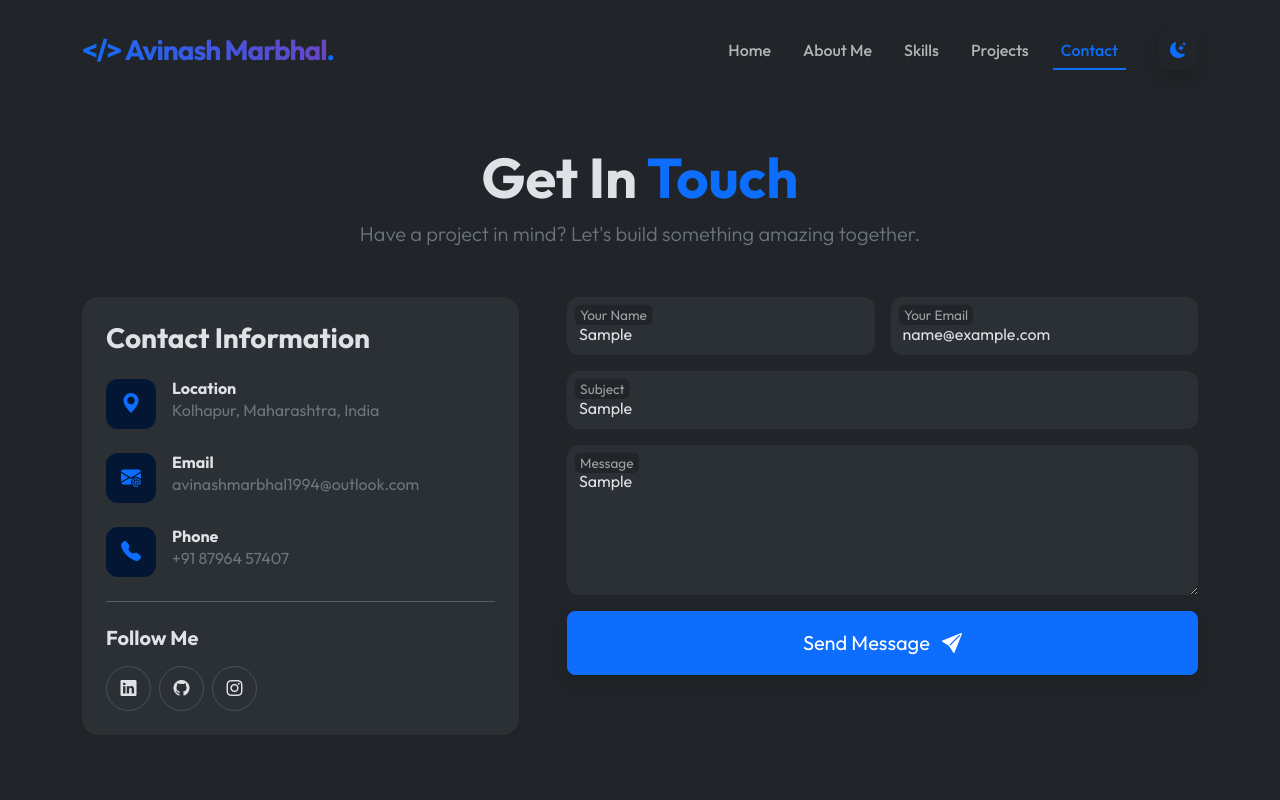
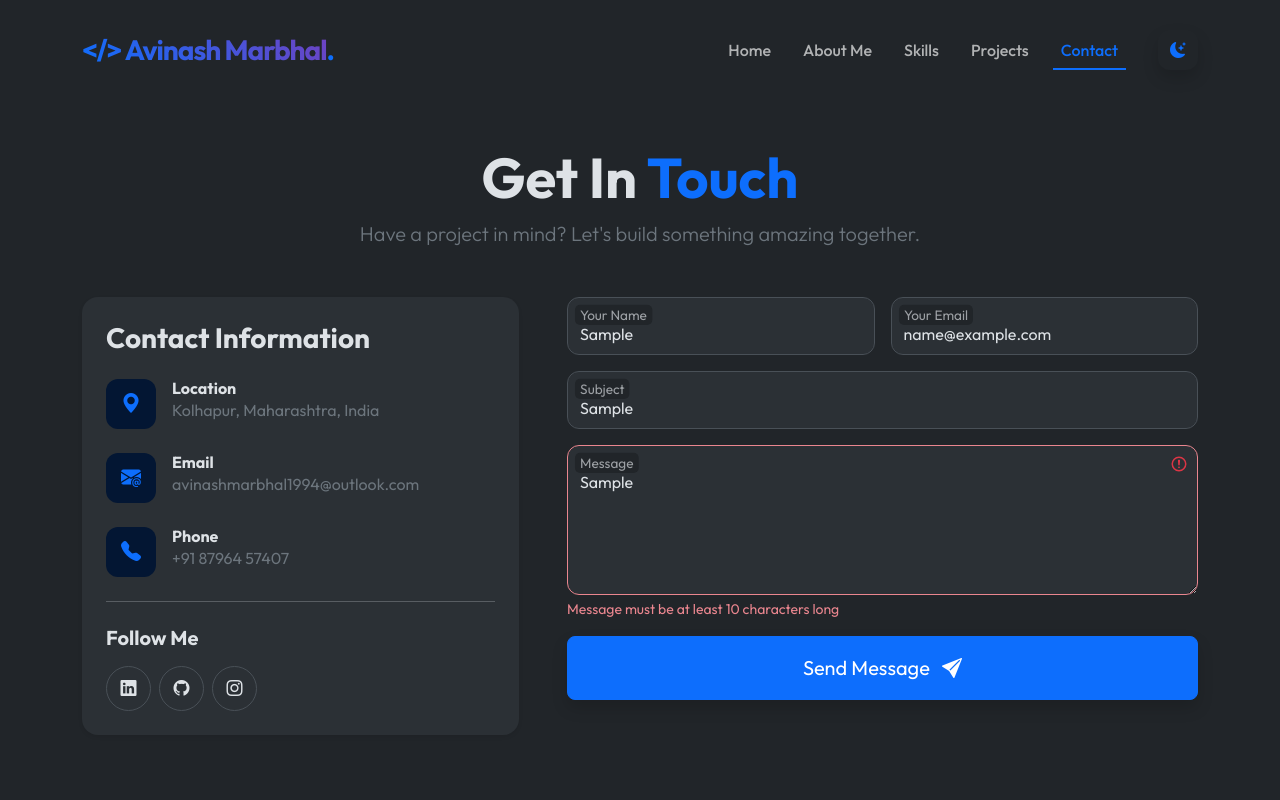
Before and after one commit to avinash072024/portfolio, an Angular app: page /contact in a window 1280 px wide. Both pictures are taken after typing "Sample", "name@example.com", "Sample", "Sample" into the empty fields and a click on the button "Send Message". Shown: the top 800 px of the page. Built offline with nearby package versions, Linux system fonts and the light colour scheme.

Commit message:
contact form changes

```diff
--- a/src/app/pages/contact/contact.html
+++ b/src/app/pages/contact/contact.html
@@ -51,32 +51,116 @@
                     <div class="row g-3">
                         <div class="col-md-6">
                             <div class="form-floating">
-                                <input type="text" class="form-control border-0 bg-body-tertiary shadow-none" id="name"
-                                    placeholder="Name" formControlName="name">
+                                <input type="text" class="form-control bg-body-tertiary shadow-none"
+                                    name="name" placeholder="Name" formControlName="name"
+                                    [class.is-invalid]="(submitted || contactForm.get('name')?.dirty || contactForm.get('name')?.touched) && contactForm.get('name')?.invalid">
                                 <label for="name">Your Name</label>
                             </div>
+                            <!-- @if (submitted && contactForm.get('name')?.invalid) {
+                            <div class="invalid-feedback d-block">
+                                @if (contactForm.get('name')?.hasError('required')) {
+                                <div>Name is required</div>
+                                }
+                                @if (contactForm.get('name')?.hasError('minlength')) {
+                                <div>Name must be at least 3 characters long</div>
+                                }
+                            </div>
+                            } -->
+                            @if ((submitted || contactForm.get('name')?.dirty || contactForm.get('name')?.touched) &&
+                            contactForm.get('name')?.invalid) {
+                            <div class="invalid-feedback d-block">
+                                @if (contactForm.get('name')?.hasError('required')) {
+                                <div>Name is required</div>
+                                }
+                                @if (contactForm.get('name')?.hasError('minlength')) {
+                                <div>Name must be at least 3 characters long</div>
+                                }
+                            </div>
+                            }
                         </div>
                         <div class="col-md-6">
                             <div class="form-floating">
-                                <input type="email" class="form-control border-0 bg-body-tertiary shadow-none"
-                                    id="email" placeholder="Email" formControlName="email">
+                                <input type="email" class="form-control bg-body-tertiary shadow-none"
+                                    name="email" placeholder="Email" formControlName="email"
+                                    [class.is-invalid]="(submitted || contactForm.get('email')?.dirty || contactForm.get('email')?.touched) && contactForm.get('email')?.invalid">
                                 <label for="email">Your Email</label>
                             </div>
+                            <!-- @if (submitted && contactForm.get('email')?.invalid) {<p class="mb-1 text-danger">Email is
+                                required</p>} -->
+                            <!-- @if (submitted && contactForm.get('email')?.invalid) {
+                            <div class="invalid-feedback d-block">
+                                @if (contactForm.get('email')?.hasError('required')) {
+                                <div>Email is required</div>
+                                }
+                                @if (contactForm.get('email')?.hasError('email')) {
+                                <div>Enter a valid email address</div>
+                                }
+                            </div>
+                            } -->
+                            @if ((submitted || contactForm.get('email')?.dirty || contactForm.get('email')?.touched) &&
+                            contactForm.get('email')?.invalid) {
+                            <div class="invalid-feedback d-block">
+                                @if (contactForm.get('email')?.hasError('required')) {
+                                <div>Email is required</div>
+                                }
+                                @if (contactForm.get('email')?.hasError('email')) {
+                                <div>Enter a valid email address</div>
+                                }
+                            </div>
+                            }
                         </div>
                         <div class="col-12">
                             <div class="form-floating">
-                                <input type="text" class="form-control border-0 bg-body-tertiary shadow-none"
-                                    id="subject" placeholder="Subject" formControlName="subject">
+                                <input type="text" class="form-control bg-body-tertiary shadow-none"
+                                    [class.is-invalid]="(submitted || contactForm.get('subject')?.dirty || contactForm.get('subject')?.touched) && contactForm.get('subject')?.invalid"
+                                    name="subject" placeholder="Subject" formControlName="subject">
                                 <label for="subject">Subject</label>
                             </div>
+                            <!-- @if (submitted && contactForm.get('subject')?.invalid) {
+                            <div class="invalid-feedback d-block">
+                                @if (contactForm.get('subject')?.hasError('required')) {
+                                <div>Subject is required</div>
+                                }
+                            </div>
+                            } -->
+                            @if ((submitted || contactForm.get('subject')?.dirty || contactForm.get('subject')?.touched)
+                            && contactForm.get('subject')?.invalid) {
+                            <div class="invalid-feedback d-block">
+                                @if (contactForm.get('subject')?.hasError('required')) {
+                                <div>Subject is required</div>
+                                }
+                            </div>
+                            }
                         </div>
                         <div class="col-12">
                             <div class="form-floating">
-                                <textarea class="form-control border-0 bg-body-tertiary shadow-none"
-                                    placeholder="Message" id="message" style="height: 150px"
+                                <textarea class="form-control bg-body-tertiary shadow-none"
+                                    placeholder="Message" name="message" style="height: 150px"
+                                    [class.is-invalid]="(submitted || contactForm.get('message')?.dirty || contactForm.get('message')?.touched) && contactForm.get('message')?.invalid"
                                     formControlName="message"></textarea>
                                 <label for="message">Message</label>
                             </div>
+                            <!-- @if (submitted && contactForm.get('message')?.invalid) {
+                            <div class="invalid-feedback d-block">
+                                @if (contactForm.get('message')?.hasError('required')) {
+                                <div>Message is required</div>
+                                }
+                                @if (contactForm.get('message')?.hasError('minlength')) {
+                                <div>Message must be at least 10 characters long</div>
+                                }
+                            </div>
+                            } -->
+                            @if ((submitted || contactForm.get('message')?.dirty || contactForm.get('message')?.touched)
+                            && contactForm.get('message')?.invalid) {
+                            <div class="invalid-feedback d-block">
+                                @if (contactForm.get('message')?.hasError('required')) {
+                                <div>Message is required</div>
+                                }
+                                @if (contactForm.get('message')?.hasError('minlength')) {
+                                <div>Message must be at least 10 characters long</div>
+                                }
+                            </div>
+                            }
                         </div>
                         <div class="col-12">
                             <button class="btn btn-primary btn-lg w-100 py-3 shadow" type="submit">
@@ -89,3 +173,23 @@
         </div>
     </div>
 </section>
+
+<!-- Modal -->
+<div class="modal fade" id="staticBackdrop" data-bs-backdrop="static" data-bs-keyboard="false" tabindex="-1"
+    aria-labelledby="staticBackdropLabel" aria-hidden="true">
+    <div class="modal-dialog modal-dialog-centered modal-dialog-scrollable modal-sm">
+        <div class="modal-content">
+            <!-- <div class="modal-header">
+                <h1 class="modal-title fs-5" id="staticBackdropLabel">Modal title</h1>
+                <button type="button" class="btn-close" data-bs-dismiss="modal" aria-label="Close"></button>
+            </div> -->
+            <div class="modal-body">
+                Thank you! Your message has been sent.
+            </div>
+            <div class="modal-footer">
+                <button type="button" class="btn btn-primary btn-sm" data-bs-dismiss="modal">OK</button>
+                <!-- <button type="button" class="btn btn-primary">Understood</button> -->
+            </div>
+        </div>
+    </div>
+</div>
--- a/src/app/pages/contact/contact.scss
+++ b/src/app/pages/contact/contact.scss
@@ -42,3 +42,7 @@
         }
     }
 }
+
+.text-danger {
+    font-size: 0.8rem;
+}
--- a/src/app/pages/contact/contact.ts
+++ b/src/app/pages/contact/contact.ts
@@ -1,6 +1,7 @@
 import { CommonModule } from '@angular/common';
 import { Component } from '@angular/core';
 import { FormBuilder, FormGroup, ReactiveFormsModule, Validators } from '@angular/forms';
+declare var $: any;
 
 @Component({
   selector: 'app-contact',
@@ -15,6 +16,8 @@ export class Contact {
   email: string = 'avinashmarbhal1994@outlook.com';
   mobile: string = '+91 87964 57407';
 
+  submitted: boolean = false;
+
   constructor(private fb: FormBuilder) {
     this.contactForm = this.fb.group({
       name: ['', [Validators.required, Validators.minLength(3)]],
@@ -25,10 +28,15 @@ export class Contact {
   }
 
   onSubmit() {
+    debugger;
+    this.submitted = true;
     if (this.contactForm.valid) {
+      debugger;
       console.log('Form Data:', this.contactForm.value);
-      alert('Thank you! Your message has been sent (simulated).');
+      // alert('Thank you! Your message has been sent (simulated).');
       this.contactForm.reset();
+      this.submitted = false;
+      $('#staticBackdrop').modal('show');
     }
   }
 }
```
